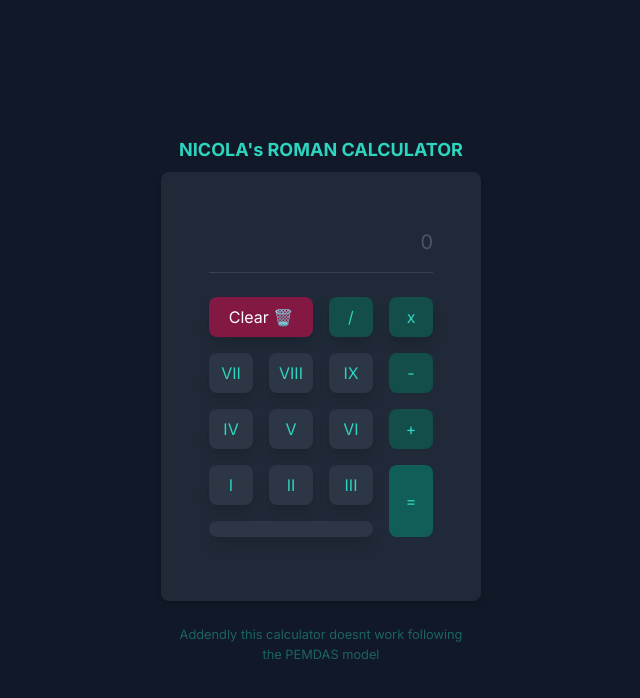
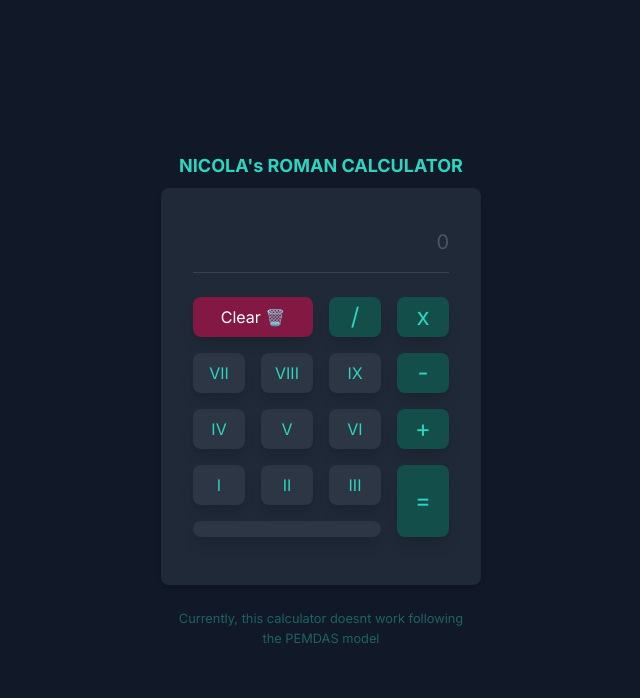
Before and after one commit to Personal-nt/romancalculator, a React (Vite) app: page / in a window 1280 px wide. Shown: the top 698 px of the page, without its empty margins (319-959 px from the left). Built offline with nearby package versions, Linux system fonts and the light colour scheme.

Commit message:
temp calculations fixed

```diff
--- a/src/App.tsx
+++ b/src/App.tsx
@@ -8,9 +8,12 @@ function Calculator() {
     const [operator, setOperator] = useState('')
 
     const [totalCalc, setTotalCalc] = useState(0)
+    const [tempOperation, setTempOperation] = useState(0)
     const calc = new Calc(0, 0)
 
     const handleNumber = (input: string) => {
+      setTempOperation(0)
+      setTempOperation(parseInt(input))
         if (
             addend === '0' &&
             summand === '0' &&
@@ -63,7 +66,7 @@ function Calculator() {
         } else if (addend !== '0' && summand !== '0' && operator !== '') {
             setSummand((prev) => (prev += input))
         }
-    }
+      }
 
     const handleOperator = (input: string) => {
         if (operator === '') {
@@ -84,7 +87,7 @@ function Calculator() {
             addend !== '0' &&
             summand !== '0' &&
             operator !== '' &&
-            totalCalc > 0
+            totalCalc >= 0
         ) {
             calculateResult(parseInt(addend), parseInt(summand), operator)
             setAddend(calc.getTotal().toString())
@@ -95,6 +98,7 @@ function Calculator() {
     }
 
     const handleEqaulsTo = () => {
+      setTempOperation(0)
         if (addend !== '' && summand !== '' && operator !== '') {
             calculateResult(parseInt(addend), parseInt(summand), operator)
             setAddend(calc.getTotal().toString())
@@ -187,13 +191,15 @@ function Calculator() {
             <h3 className="mb-2 text-lg font-bold text-teal-400">
                 NICOLA's ROMAN CALCULATOR
             </h3>
-            <div className=" w-80 rounded-lg bg-gray-800 p-12 text-teal-400 shadow-md">
+            <div className="w-80 rounded-lg bg-gray-800 p-8 text-teal-400 shadow-md">
                 <div className="border-b border-gray-700 pb-4">
                     <div className="mb-2 text-right text-3xl font-bold  text-gray-300">
                         {romanNumber}
                     </div>
                     <div className="text-right text-xl text-gray-600">
-                        {totalCalc.toFixed(0)}
+                        {/* {totalCalc.toFixed(0)} */}
+
+                        {tempOperation > 0 ? tempOperation : totalCalc.toFixed(0)}
                     </div>
                 </div>
                 <div className="mt-6 grid grid-cols-4 gap-4">
@@ -205,13 +211,13 @@ function Calculator() {
                     </button>
                     <button
                         onClick={() => handleOperator('/')}
-                        className="rounded-lg bg-teal-900 shadow-lg transition duration-300 ease-in-out hover:shadow-xl focus:outline-none active:translate-y-[2px] active:shadow-inner"
+                        className={`text-2xl rounded-lg ${operator === '/' ? 'border border-teal-600' : ''} bg-teal-900 shadow-lg transition duration-300 ease-in-out hover:shadow-xl hover:bg-teal-800 focus:outline-none active:translate-y-[2px] active:shadow-inner`}
                     >
                         /
                     </button>
                     <button
                         onClick={() => handleOperator('*')}
-                        className="rounded-lg bg-teal-900 shadow-lg transition duration-300 ease-in-out hover:shadow-xl focus:outline-none active:translate-y-[2px] active:shadow-inner"
+                        className={`text-2xl rounded-lg ${operator === '*' ? 'border border-teal-600' : ''} bg-teal-900 shadow-lg transition duration-300 ease-in-out hover:shadow-xl hover:bg-teal-800 focus:outline-none active:translate-y-[2px] active:shadow-inner`}
                     >
                         x
                     </button>
@@ -235,7 +241,7 @@ function Calculator() {
                     </button>
                     <button
                         onClick={() => handleOperator('-')}
-                        className="rounded-lg bg-teal-900"
+                        className={`text-2xl rounded-lg ${operator === '-' ? 'border border-teal-600' : ''} bg-teal-900 shadow-lg transition duration-300 ease-in-out hover:shadow-xl hover:bg-teal-800 focus:outline-none active:translate-y-[2px] active:shadow-inner`}
                     >
                         -
                     </button>
@@ -259,7 +265,7 @@ function Calculator() {
                     </button>
                     <button
                         onClick={() => handleOperator('+')}
-                        className="rounded-lg bg-teal-900"
+                        className={`text-2xl rounded-lg ${operator === '+' ? 'border border-teal-600' : ''} bg-teal-900 shadow-lg transition duration-300 ease-in-out hover:shadow-xl hover:bg-teal-800 focus:outline-none active:translate-y-[2px] active:shadow-inner`}
                     >
                         +
                     </button>
@@ -283,7 +289,7 @@ function Calculator() {
                     </button>
                     <button
                         onClick={() => handleEqaulsTo()}
-                        className="row-span-2 rounded-lg bg-teal-800"
+                        className={`text-2xl rounded-lg row-span-2 bg-teal-900 shadow-lg transition duration-300 ease-in-out hover:shadow-xl hover:bg-teal-800 focus:outline-none active:translate-y-[2px] active:shadow-inner`}
                     >
                         =
                     </button>
@@ -295,7 +301,7 @@ function Calculator() {
                 </div>
             </div>
             <small className="mt-6 w-[300px] text-center text-teal-400 text-opacity-40">
-                Addendly this calculator doesnt work following the PEMDAS model
+                Currently, this calculator doesnt work following the PEMDAS model
             </small>
         </div>
     )
```
